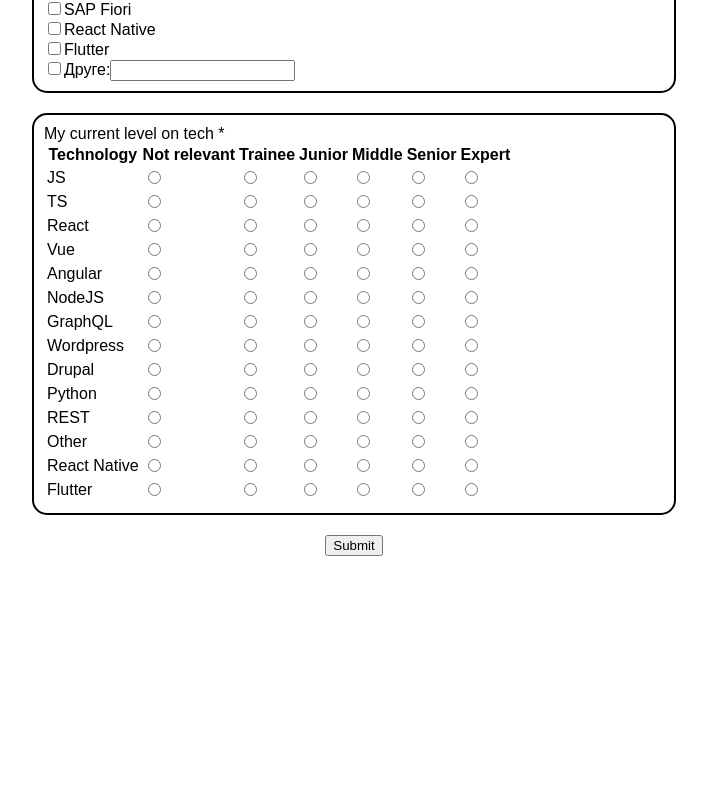
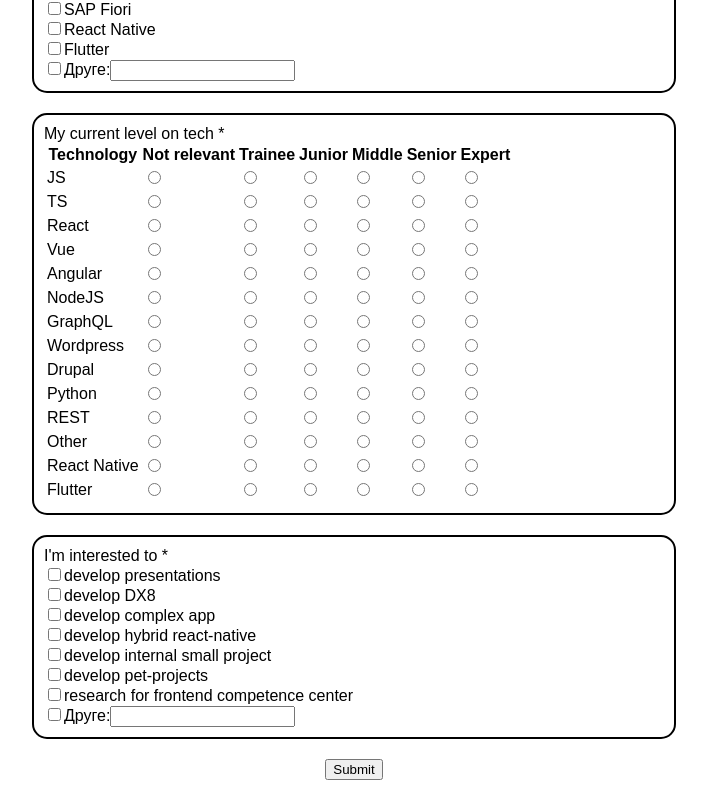
Before and after one commit to cxsarina/KOP, a React (Create React App) app in the folder lab3/lab3/: page / in a window 1280 px wide. Shown: the part 581-1381 px from the top of the page, without its empty margins (286-993 px from the left). Before the commit the page ends 1157 px from the top, so only its background shows below. Built offline with nearby package versions, Linux system fonts and the light colour scheme.

Commit message:
Перероблено компонент TechToLearn для форми (зроблено універсальним для checkbox)

```diff
--- a/lab3/lab3/src/App.js
+++ b/lab3/lab3/src/App.js
@@ -1,5 +1,5 @@
 import React from 'react';
-import { useForm, FormProvider } from 'react-hook-form';
+import {useForm, FormProvider} from 'react-hook-form';
 import NameSurname from './components/NameSurname';
 import FavoriteTech from "./components/FavoriteTech";
 import './App.css';
@@ -13,17 +13,19 @@
     const onSubmit = data => {
         console.log(data);
     };
-
+    const techOptions = ["JS", "TS", "React", "Vue", "Angular", "NodeJS", "SAP Fiori", "React Native", "Flutter"];
+    const interested = ["develop presentations","develop DX8","develop complex app","develop hybrid react-native","develop internal small project","develop pet-projects","research for frontend competence center"];
     return (
         <div className="App">
             <h1>Tech skills / Activity</h1>
             <FormProvider {...methods}>
                 <form onSubmit={methods.handleSubmit(onSubmit)}>
-                    <NameSurname />
-                    <Team />
-                    <FavoriteTech />
-                    <TechToLearn />
-                    <TechLevel />
+                    <NameSurname/>
+                    <Team/>
+                    <FavoriteTech/>
+                    <TechToLearn techOptions={techOptions} label="I want to learn tech (JS)"/>
+                    <TechLevel/>
+                    <TechToLearn techOptions={interested} label="I'm interested to"/>
                     <button type="submit">Submit</button>
                 </form>
             </FormProvider>
--- a/lab3/lab3/src/components/TechLevel.js
+++ b/lab3/lab3/src/components/TechLevel.js
@@ -17,7 +17,7 @@
             <table>
                 <thead>
                 <tr>
-                    <th>Technology </th>
+                    <th>Technology</th>
                     {levels.map(level => (
                         <th key={level}>{level}</th>
                     ))}
@@ -43,9 +43,7 @@
             </table>
             {Object.keys(errors).length > 0 && (
                 <div className="error">
-                    {Object.keys(errors).map((key) => (
-                        <p key={key}>{errors[key].message}</p>
-                    ))}
+                    Це обов'язкове питання.
                 </div>
             )}
         </div>
--- a/lab3/lab3/src/components/TechToLearn.js
+++ b/lab3/lab3/src/components/TechToLearn.js
@@ -1,16 +1,12 @@
 import React from 'react';
 import { useFormContext } from 'react-hook-form';
 
-function TechToLearn() {
+function TechToLearn({ techOptions, label }) {
     const { register, formState: { errors } } = useFormContext();
-
-    const techOptions = [
-        "JS", "TS", "React", "Vue", "Angular", "NodeJS", "SAP Fiori", "React Native", "Flutter"
-    ];
 
     return (
         <div className="form-group">
-            <label>I want to learn tech (JS) *</label>
+            <label>{label} *</label>
             {techOptions.map((tech) => (
                 <div key={tech}>
                     <input type="checkbox" id={tech} value={tech} {...register("techToLearn", { required: "Це обов'язкове питання." })} />
```
